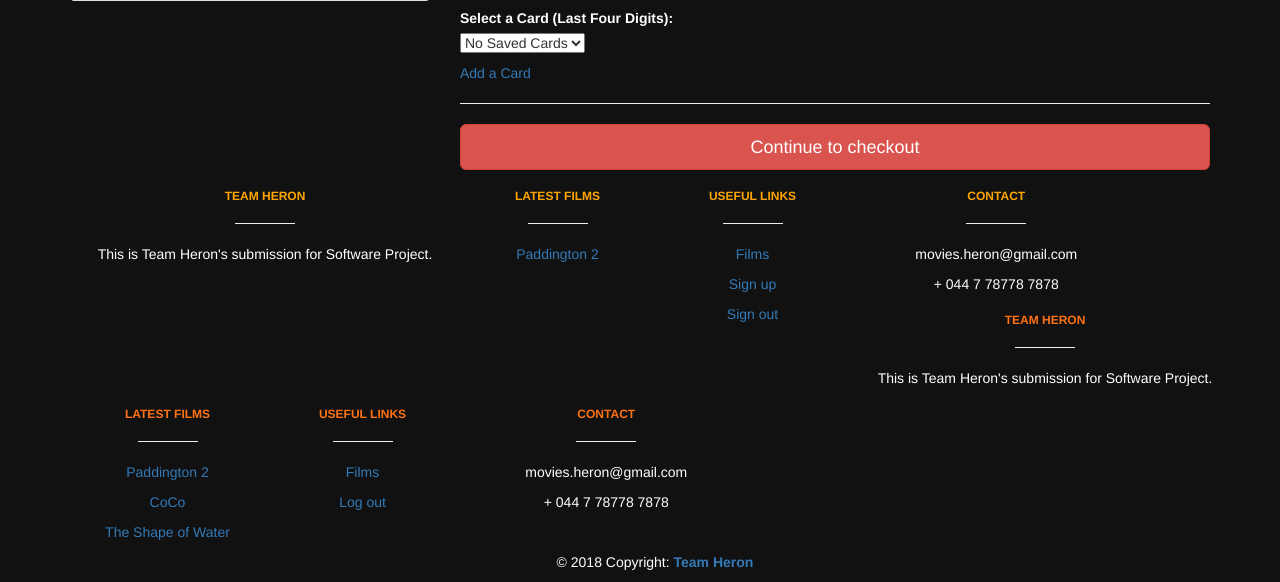
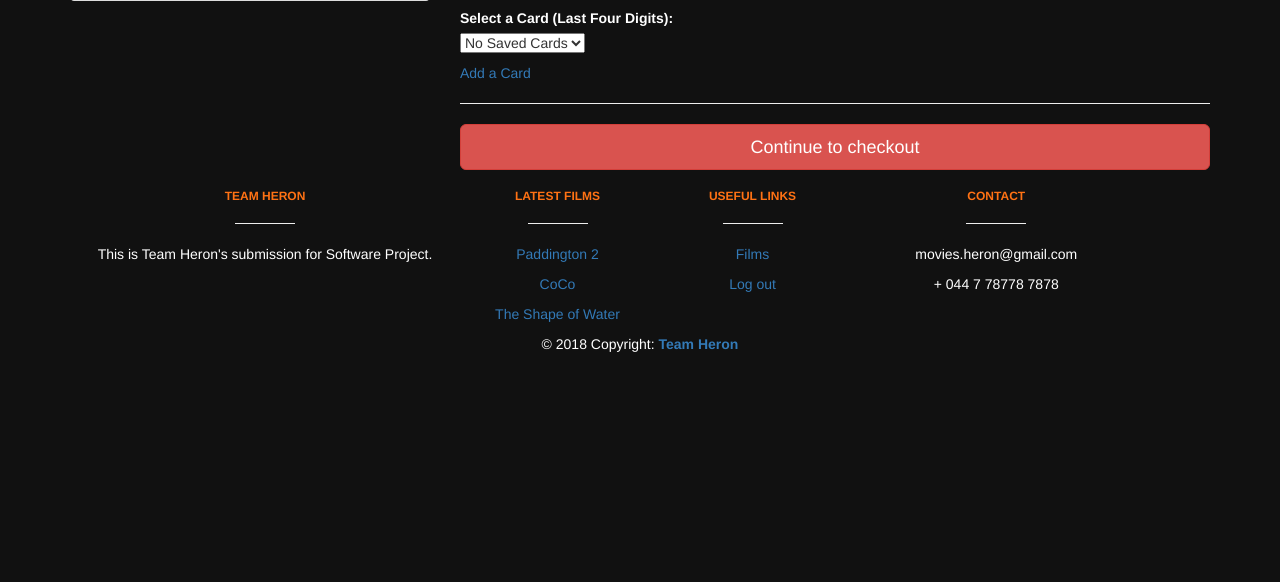
Before and after one commit to EWeb-b/heron, a Flask app: page /basket in a window 1280 px wide. Shown: the part 440-1022 px from the top of the page. After the commit the page ends 792 px from the top, so only its background shows below. Run offline with Flask 2, Linux system fonts and the light colour scheme; a user stored in the database is signed in; data that the repository does not hold is empty; some libraries are stand-ins or nearby versions.

Commit message:
footer bug fixed

```diff
--- a/webapp/app/templates/base.html
+++ b/webapp/app/templates/base.html
@@ -73,68 +73,6 @@
     </div>
   </div>
 
-  <!--Footer Links-->
-  <div class="container mt-5 mb-4 text-center text-md-left">
-    <div class="row mt-3">
-
-      <!--First column-->
-      <div class="col-md-3 col-lg-4 col-xl-3 mb-4">
-        <h6 class="text-uppercase font-weight-bold">
-            <strong><font color = "orange">Team Heron</font></strong>
-        </h6>
-
-        <hr class="deep-purple accent-2 mb-4 mt-0 d-inline-block mx-auto" style="width: 60px;">
-        <p><font color = "white">This is Team Heron's submission for Software Project.</font></p>
-      </div>
-
-      <!--Second column-->
-      <div class="col-md-2 col-lg-2 col-xl-2 mx-auto mb-4">
-        <h6 class="text-uppercase font-weight-bold">
-          <strong><font color = "orange">Latest Films</font></strong>
-        </h6>
-        <hr class="deep-purple accent-2 mb-4 mt-0 d-inline-block mx-auto" style="width: 60px;">
-        <p>
-          <a href="">Paddington 2</a>
-        </p>
-      </div>
-      <!--/.Second column-->
-
-      <!--Third column-->
-      <div class="col-md-3 col-lg-2 col-xl-2 mx-auto mb-4">
-        <h6 class="text-uppercase font-weight-bold">
-            <strong><font color = "orange">Useful links</font></strong>
-        </h6>
-          <hr class="deep-purple accent-2 mb-4 mt-0 d-inline-block mx-auto" style="width: 60px;">
-          <p>
-            <a href="/film_details">Films</a>
-          </p>
-          <p>
-            <a href="/create_account">Sign up</a>
-          </p>
-          {% if current_user.is_authenticated %}
-            <p>
-              <a href="/login">Sign out</a>
-            </p>
-            {% else %}
-            <p>
-              <a href="#!">Sign in</a>
-            </p>
-          {% endif %}
-      </div>
-      <!--/.Third column-->
-
-      <!--Fourth column-->
-      <div class="col-md-4 col-lg-3 col-xl-3">
-        <h6 class="text-uppercase font-weight-bold">
-          <strong><font color = "orange">Contact</font></strong>
-        </h6>
-          <hr class="deep-purple accent-2 mb-4 mt-0 d-inline-block mx-auto" style="width: 60px;">
-          <p>
-            <i class="fa fa-envelope mr-3"></i><font color = "white"> movies.heron@gmail.com</font></p>
-          <p>
-            <i class="fa fa-print mr-3"></i><font color = "white"> + 044 7 78778  7878</font></p>
-      </div>
-      <!--/.Fourth column-->
 
     <!--Footer Links-->
     <div class="container mt-5 mb-4 text-center text-md-left">
```
